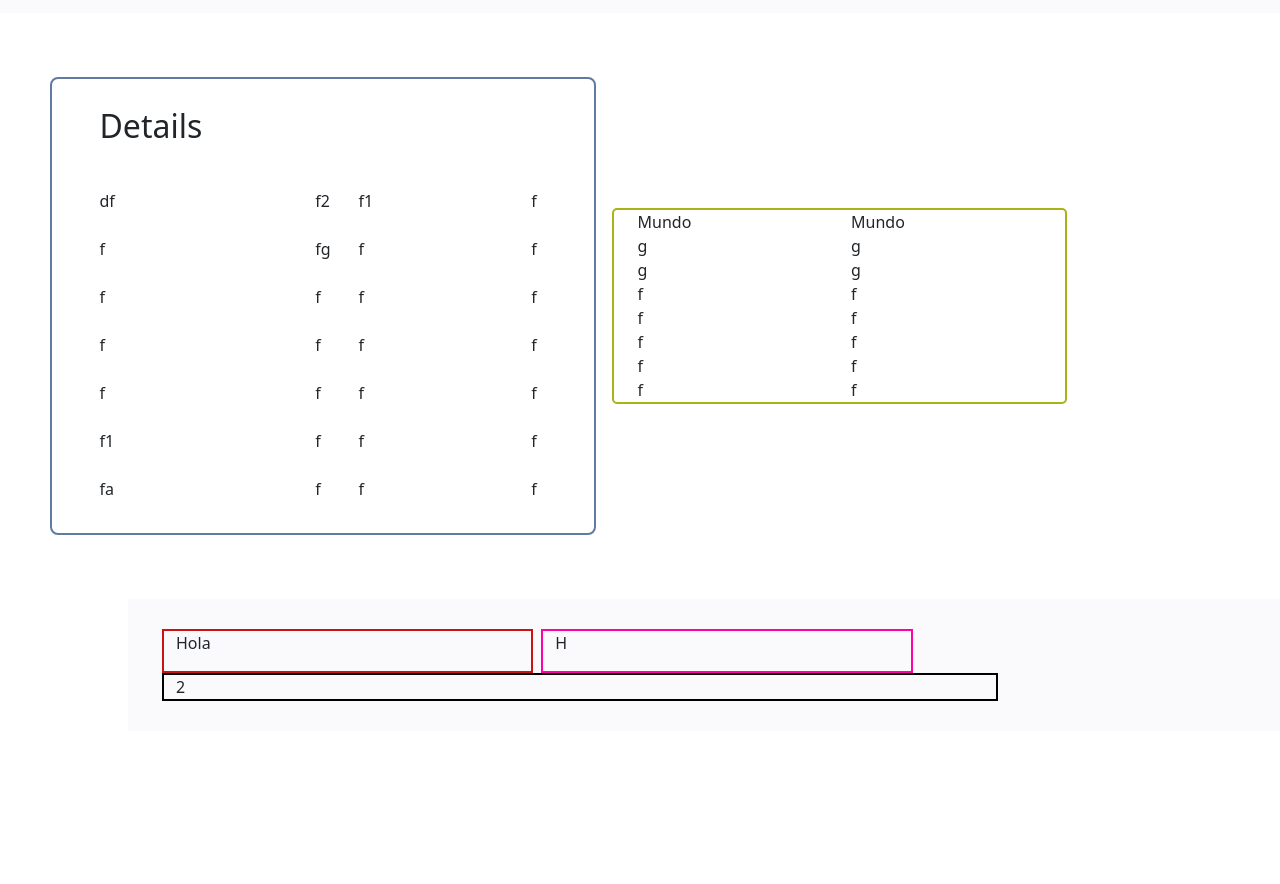
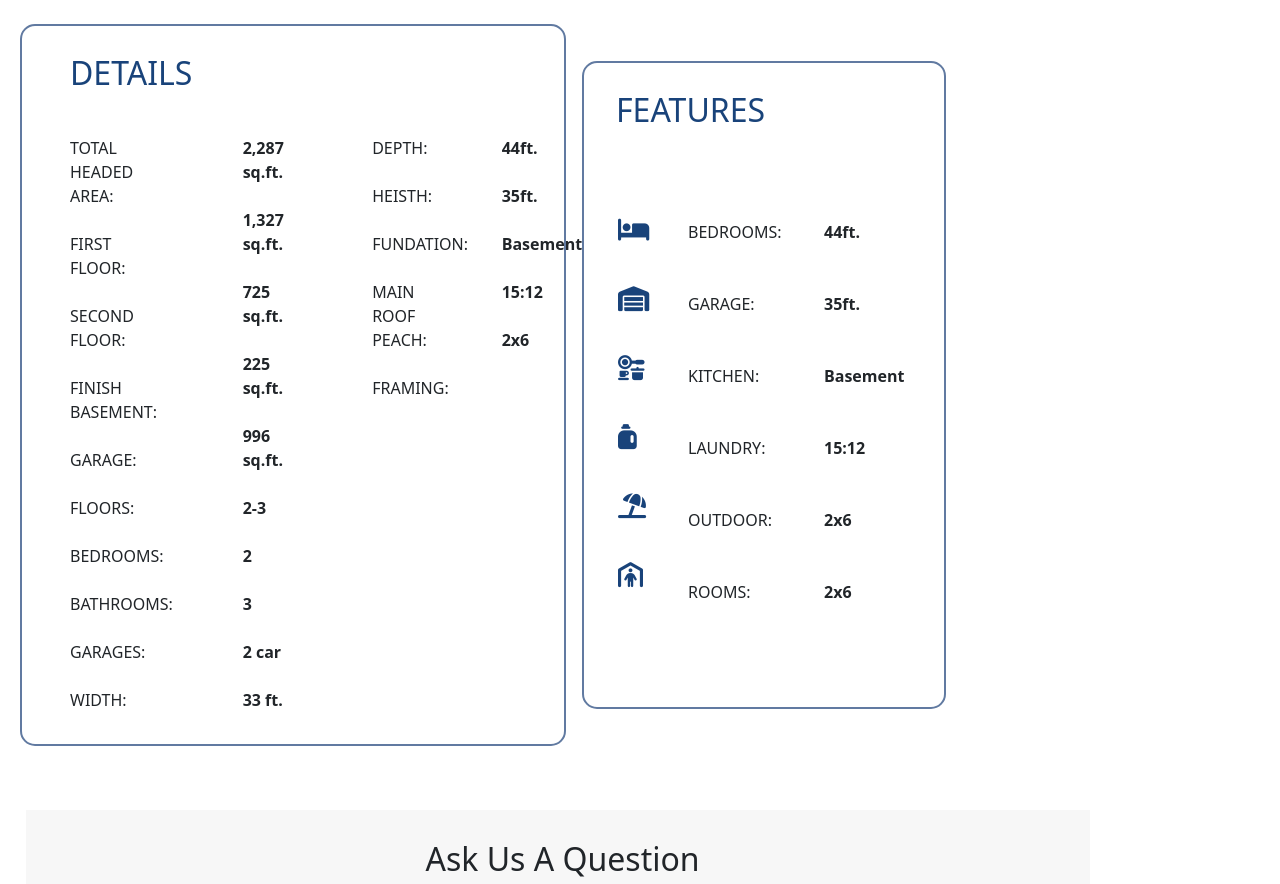
Before and after one commit to emilyperezz/Psd_emily, a plain HTML site: page Index.html in a window 1280 px wide. Shown: the part 1916-2800 px from the top of the page. Before the commit the page ends 2647 px from the top, so only its background shows below. Drawn offline with nearby package versions, Linux system fonts and the light colour scheme.

Commit message:
segundos cambios

```diff
--- a/Index.html
+++ b/Index.html
@@ -72,23 +72,23 @@
     </div>
   </div>
 </div>
-</nav>
 
 <!--Search-->
 <div class="search">
   <div class="container__form-search d-flex">
-  <form class="d-flex">
-    <input class="form-control type=search" placeholder="    Search floorplants by Keyword or Plan #" aria-label="Search">
-    <button class="btn-search" type="submit"><i class="fa-solid fa-magnifying-glass"></i></button>
-  </form>
-</div>
+    <form class="d-flex">
+      <input class="form-control type=search" placeholder="    Search floorplants by Keyword or Plan #" aria-label="Search">
+      <button class="btn-search" type="submit"><i class="fa-solid fa-magnifying-glass"></i></button>
+    </form>
+  </div>
 </div>
 
+</nav>
 
 <div class="container-body row">
 
   <!--Primer Slider-->
-  <div class="button-container col-lg-8 col-md-6 col-sm-12 col-md-7 col-xs-12 row">
+  <div class="button-container col-lg-6 col-md-6 col-sm-12 col-md-7 col-xs-12 row">
     <div id="carouselExampleAutoplaying" class="carousel slide" data-bs-ride="carousel">
       <div class="carousel-inner">
         <div class="carousel-item active">
@@ -171,51 +171,51 @@
     </p>
   </div>
 
-  <div class="btns">
+  <div class="btns d-flex">
     <div class="hijos">
-      <i class="fa-solid fa-house-signal mx-1 i"></i>
+      <i class="fa-solid fa-house-signal i"></i>
       <p>
         Sq ft <b>2400</b>
       </p>
     </div>
     <div class="hijos">
-      <i class="fa-solid fa-bath mx-1 i"></i>
+      <i class="fa-solid fa-bath i"></i>
             <p>
         Sq ft <b>2400</b>
       </p>
     </div>
     <div class="hijos">
-      <i class="fa-solid fa-expand mx-1 i"></i>
+      <i class="fa-solid fa-expand i"></i>
       <p>
         Sq ft <b>2400</b>
       </p>
     </div>
     <div class="hijos">
-      <i class="fa-sharp fa-solid fa-house mx-1 i"></i>
+      <i class="fa-sharp fa-solid fa-house i"></i>
       <p>
         Sq ft <b>2400</b>
       </p>
     </div>
     <div class="hijos">
-      <i class="fa-sharp fa-solid fa-bed mx-1 i"></i>
+      <i class="fa-sharp fa-solid fa-bed i"></i>
       <p>
         Sq ft <b>2400</b>
       </p>
     </div class="hijos">
     <div class="hijos">
-      <i class="fa-solid fa-bath mx-1 i"></i>
+      <i class="fa-solid fa-bath i"></i>
       <p>
         Sq ft <b>2400</b>
       </p>
     </div>
     <div class="hijos">
-      <i class="fa-sharp fa-solid fa-house mx-1 i"></i>
+      <i class="fa-sharp fa-solid fa-house i"></i>
       <p>
         Sq ft <b>2400</b>
       </p>
     </div>
     <div class="hijos2">
-      <i class="fa-solid fa-car mx-1 i"></i>
+      <i class="fa-solid fa-car i"></i>
       <p>
         Sq ft <b>2400</b>
       </p>
@@ -338,111 +338,178 @@ Find a lower price and we'll beat it by 10% <a style="color: red;"href=""> SEE D
 </div>
 
 
-<div class="container features row align-items-center justify-content-center">
+<div class="container features row align-items-center justify-content-left">
 
   <div class="container1 col-lg-6 col-md-6 col-sm-12 col-xs-12 mx-2 row">
 
-    <h2 class="m-4 py-1">Details</h2>
-<div class="col-5 my-2">
+    <h2 class="m-4 py-1" style="color: #19437a;">DETAILS</h2>
+<div class="col-4 my-2">
 
-  <div class="m-4 mt-2">df</div>
-  <div class="m-4">f</div>
-  <div class="m-4">f</div>
-  <div class="m-4">f</div>
-  <div class="m-4">f</div>
-  <div class="m-4">f1</div>
-  <div class="m-4 mb-4">fa</div>
+  <div class="m-4 mt-2">TOTAL HEADED AREA:</div>
+  <div class="m-4 mt-4">FIRST FLOOR:</div>
+  <div class="m-4 mt-4">SECOND FLOOR:</div>
+  <div class="m-4 mt-4">FINISH BASEMENT:</div>
+  <div class="m-4 mt-4">GARAGE:</div>
+  <div class="m-4 mt-4">FLOORS:</div>
+  <div class="m-4 mt-4">BEDROOMS:</div>
+  <div class="m-4 mt-4"> BATHROOMS:</div>
+  <div class="m-4 mt-4"> GARAGES:</div>
+  <div class="m-4 mb-4"> WIDTH:</div>
+
 </div>
 
-<div class="col-1 my-2">
+<div class="col-3 my-2">
 
 
-  <div class="m-4 mt-2">f2</div>
-  <div class="m-4">fg</div>
-  <div class="m-4">f</div>
-  <div class="m-4">f</div>
-  <div class="m-4">f</div>
-  <div class="m-4">f</div>
-  <div class="m-4">f</div>
+  <div class="m-4 mt-2"><b>2,287 sq.ft.</b></div>
+  <div class="m-4 "><b>1,327 sq.ft.</b></div>
+  <div class="m-4"><b>725 sq.ft.</b></div>
+  <div class="m-4"><b>225 sq.ft.</b></div>
+  <div class="m-4"><b>996 sq.ft.</b></div>
+  <div class="m-4"><b>2-3</b></div>
+  <div class="m-4"><b>2</b></div>
+  <div class="m-4"><b>3</b></div>
+  <div class="m-4"><b>2 car</b></div>
+    <div class="m-4"><b>33 ft.</b></div>
 </div>
 
-<div class="col-4 my-2">
+<div class="col-lg-3 col-sm-6 my-2 ">
 
 
-  <div class="m-4 mt-2">f1</div>
-  <div class="m-4">f</div>
-  <div class="m-4">f</div>
-  <div class="m-4">f</div>
-  <div class="m-4">f</div>
-  <div class="m-4">f</div>
-  <div class="m-4">f</div>
+  <div class="m-4 mt-2">DEPTH:</div>
+  <div class="m-4">HEISTH:</div>
+  <div class="m-4">FUNDATION:</div>
+  <div class="m-4">MAIN ROOF PEACH:</div>
+  <div class="m-4">FRAMING:</div>
 </div>
 
 
-<div class="col-2 my-2">
+<div class="col-lg-2 col-sm-6 my-2 base">
 
 
-  <div class="m-4 mt-2">f</div>
-  <div class="m-4">f</div>
-  <div class="m-4">f</div>
-  <div class="m-4">f</div>
-  <div class="m-4">f</div>
-  <div class="m-4">f</div>
-  <div class="m-4">f</div>
+  <div class="m-4 mt-2"><b>44ft.</b></div>
+  <div class="m-4"><b>35ft.</b></div>
+  <div class="m-4"><b>Basement</b></div>
+  <div class="m-4"><b>15:12</b></div>
+  <div class="m-4 mt-4"><b>2x6</b></div>
 </div>
   </div>
 
 
 
-  <div class="container2 col-lg-5 col-md-6 col-sm-12 col-xs-12 mx-2 row">
-    <div class="col-6">
-  <h7>Mundo</h7>
 
-  <div>g</div>
-  <div>g</div>
-  <div>f</div>
-  <div>f</div>
-  <div>f</div>
-  <div>f</div>
-  <div>f</div>
+
+
+  <div class="container2 col-lg-4 col-md-6 col-sm-12 col-xs-12 mx-2 row">
+
+      <h2 class="m-4 py-1 mx-2" style="color: #19437a;">FEATURES</h2>
+
+    <div class="col-2 my-1">
+  <div><i class="fa-sharp fa-solid fa-bed i"></i></div>
+  <div><i class="fa-sharp fa-solid fa-warehouse mt-4 i"></i></div>
+  <div><i class="fa-solid fa-kitchen-set mt-4 i"></i></div>
+  <div><i class="fa-solid fa-jug-detergent mt-4 i"></i></div>
+  <div><i class="fa-solid fa-umbrella-beach mt-4 i"></i></div>
+  <div><i class="fa-sharp fa-solid fa-person-shelter mt-4 i"></i></div>
     </div>
 
-    <div class="col-6">
-  <h7>Mundo</h7>
+    <div class="col-4 my-2">
 
-  <div>g</div>
-  <div>g</div>
-  <div>f</div>
-  <div>f</div>
-  <div>f</div>
-  <div>f</div>
-  <div>f</div>
+  <div class="m-4 mt-2">BEDROOMS:</div>
+  <div class="m-4 mt-5">GARAGE:</div>
+  <div class="m-4 mt-5">KITCHEN:</div>
+  <div class="m-4 mt-5">LAUNDRY:</div>
+  <div class="m-4 mt-5">OUTDOOR:</div>
+  <div class="m-4 mt-5">ROOMS:</div>
     </div>
 
+    <div class="col-6 my-2">
+
+
+  <div class="m-5 mt-2"><b>44ft.</b></div>
+  <div class="m-5 mt-4"><b>35ft.</b></div>
+  <div class="m-5 mt-4"><b>Basement</b></div>
+  <div class="m-5 mt-4"><b>15:12</b></div>
+  <div class="m-5 mt-4"><b>2x6</b></div>
+  <div class="m-5 mt-4"><b>2x6</b></div>
+</div>
+  </div>
 
   </div>
 
 
 </div>
 
-<div class="container-body2 row ">
 
-    <div class="q col-4 mx-1">
-<p>Hola</p>
+
+<div class="container body2 col-lg-4 col-md-6 col-sm-6 col-xs-6 row">
+
+<div class="question" align="center"><h2>Ask Us A Question</h2> </div>
+
+    <div class="q text-muted">
+<p>Enter you name</p>
     </div>
-    <div class="s col-4 mx-1">
-<p>H</p>
+    <div class="s text-muted">
+<p>Enter you Email</p>
     </div>
 
-    <div class="w col-9 mx-1">
-      2
+    <div class="w mx-5 text-muted">
+      How can we help you?
     </div>
 
+<div align="center"><button class="btn-sub">SUBMIT NOW</button> </div>
+
+</div>
+
+
+<div class="browse row">
+
+  <div class="">
+  <h4>Browse Similar Plans</h>
+  <button class="view"><b>VIEW MORE PLANS</b></button>
+  </div>
+
+
+
+<div class="card" style="width: 18rem;">
+  <img src="..." class="card-img-top" alt="...">
+  <div class="card-body">
+    <h5 class="card-title">Card title</h5>
+    <p class="card-text">Some quick example text to build on the card title and make up the bulk of the card's content.</p>
+  </div>
+</div>
+
+<div class="card" style="width: 18rem;">
+  <img src="..." class="card-img-top" alt="...">
+  <div class="card-body">
+    <h5 class="card-title">Card title</h5>
+    <p class="card-text">Some quick example text to build on the card title and make up the bulk of the card's content.</p>
+  </div>
+</div>
+
+<div class="card" style="width: 18rem;">
+  <img src="..." class="card-img-top" alt="...">
+  <div class="card-body">
+    <h5 class="card-title">Card title</h5>
+    <p class="card-text">Some quick example text to build on the card title and make up the bulk of the card's content.</p>
   </div>
 </div>
 
 
 </div>
+
+
+
+
+</div>
+
+
+
+
+
+</div>
+
+<div class="container-publi col-lg-3 col-md-6 col-sm-12 row d-flex">
 
   <!--Js-->
 <script
--- a/style.css
+++ b/style.css
@@ -130,7 +130,7 @@
 .cards-wrapper {
   display: flex;
   align-items: center;
-  margin-left: 8%;
+  margin-left: 5%;
 }
 
 .card {
@@ -241,10 +241,16 @@
   color: #19437a;
 }
 
+.accordion-button {
+  border-radius: 10px 10px 0px 0px;
+  border: 3px;
+}
+
 .button_select {
   border: 3px;
   border-radius: 10px;
   color: black;
+  background-color: white;
   height: 4rem;
 }
 
@@ -275,6 +281,7 @@
   align-content: center;
   justify-content: left;
   align-items: center;
+  margin-left: 2%;
 }
 
 .btn-primary_1 {
@@ -331,6 +338,7 @@
   border-right: 1px solid #e1e1e2;
   margin: 1%;
   margin-top: 1%;
+  text-align: center;
 }
 
 .btns,
@@ -376,29 +384,76 @@
 
 .container1 {
   border: 2px solid #617aa1;
-  border-radius: 8px;
+  border-radius: 15px;
+  display: flex;
+  justify-content: left;
 }
 
 .container2 {
-  border: 2px solid #a8b319;
-  border-radius: 5px;
+  border: 2px solid #617aa1;
+  border-radius: 15px;
+  height: 40.5rem;
 }
 
-.container-body2 {
-  background-color: #fafafc;
+.body2 {
+  background-color: #f7f7f7;
   padding: 30px 20px 30px 30px;
   margin-top: 5%;
-  margin-left: 10%;
+  margin-left: 2%;
+  width: 66.5rem;
 }
 
 .q {
-  border: 2px solid #ca1313;
+  border: 2px solid #e1e1e2;
+  background-color: white;
+  border-radius: 12px;
+  margin-left: 4.7%;
+  margin-right: 2%;
+  width: 43%;
 }
 
 .s {
-  border: 2px solid #ff01aa;
+  border: 2px solid #e1e1e2;
+  background-color: white;
+  border-radius: 12px;
+  width: 43%;
 }
 
 .w {
-  border: 2px solid #000000;
+  border: 2px solid #e1e1e2;
+  margin-top: 1em;
+  width: 88%;
+  border-radius: 15px;
+  height: 6rem;
+  background-color: white;
 }
+
+.btn-sub {
+  height: 2.5em;
+  width: 9.5rem;
+  color: white;
+  background-color: #19437a;
+  border: 2px solid #19437a;
+  border-radius: 7px;
+  margin-top: 2%;
+}
+
+.question {
+  margin-bottom: 3%;
+}
+
+.browse {
+  margin-top: 6%;
+  margin-left: 2%;
+}
+
+.view {
+  height: 3rem;
+  width: 12rem;
+  background-color: white;
+  color: #19437a;
+  border: 2px solid #e1e1e2;
+  border-radius: 10px;
+  display: inline-block;
+  font-size: 18px;
+}
```
Also changed, not shown: prueba.html (added, +49 -0 lines).
